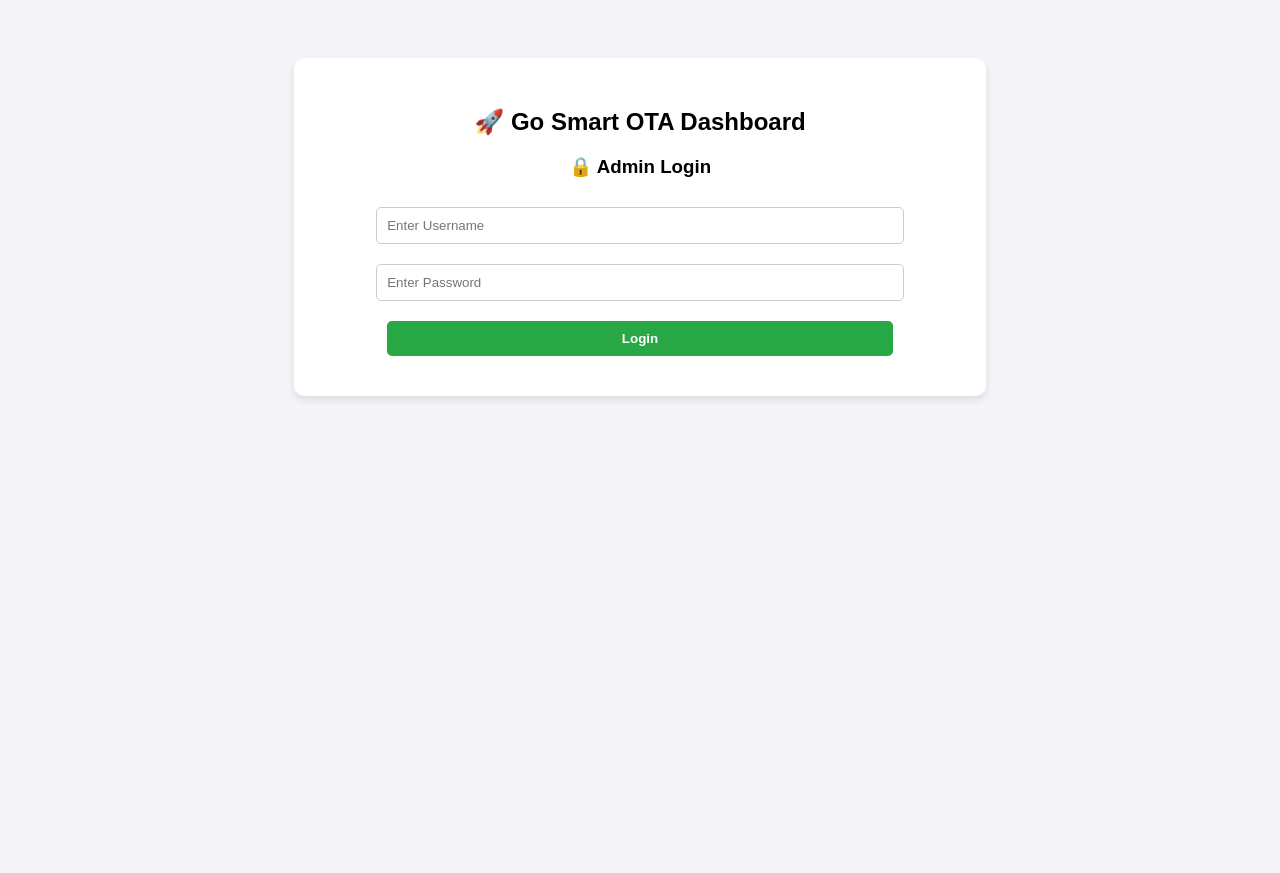
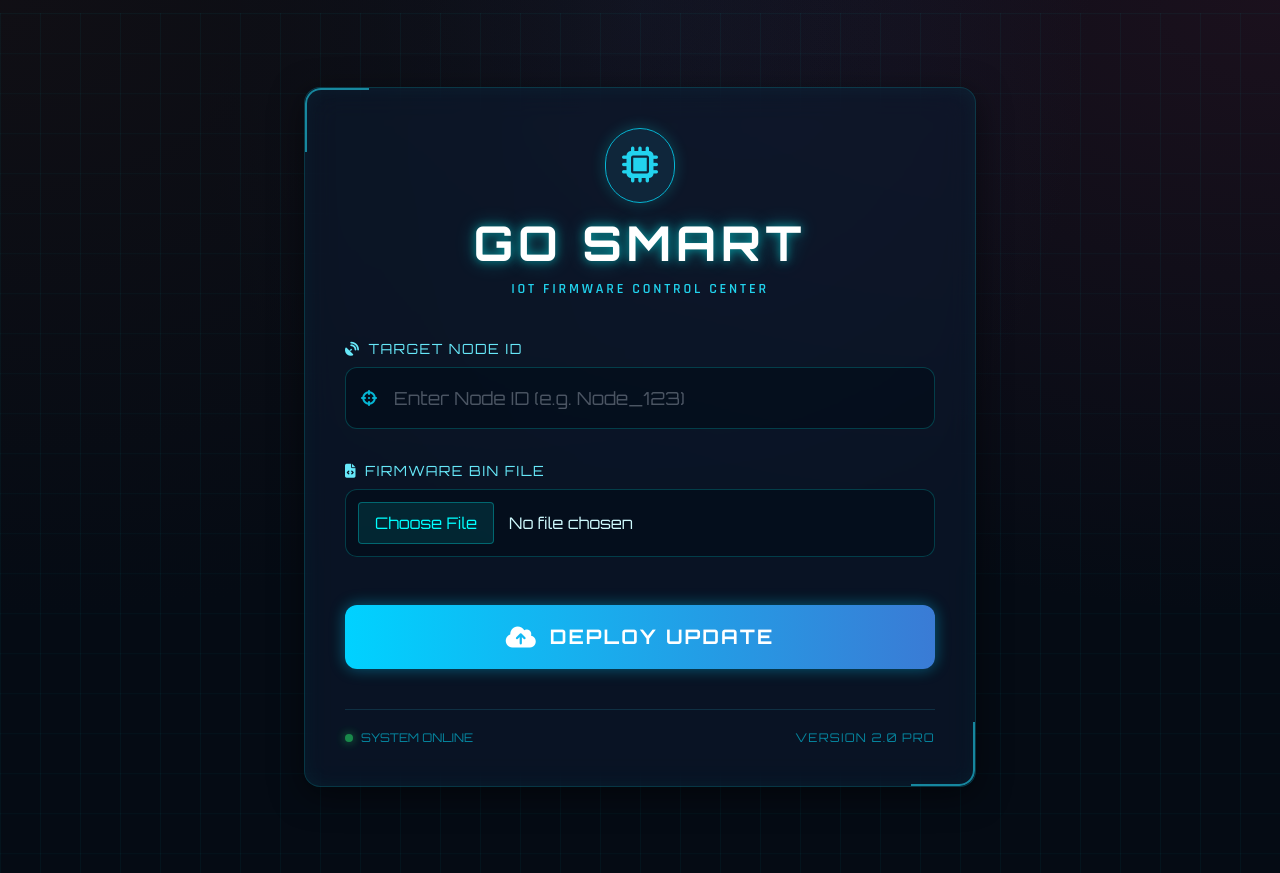
Before and after one commit to aveshpatel7/go-smartota, a Flask app: page / in a window 1280 px wide. Run offline with Flask 3, Linux system fonts and the light colour scheme; some libraries are stand-ins or nearby versions.

Commit message:
Added High-Tech Pro Dashboard

```diff
--- a/templates/index.html
+++ b/templates/index.html
@@ -1,59 +1,167 @@
 <!DOCTYPE html>
-<html>
+<html lang="en">
 <head>
-    <title>Go Smart OTA Dashboard</title>
+    <meta charset="UTF-8">
+    <meta name="viewport" content="width=device-width, initial-scale=1.0">
+    <title>Go Smart - Advanced OTA</title>
+    <!-- Tailwind CSS for high-tech styling -->
+    <script src="https://cdn.tailwindcss.com"></script>
+    <!-- Google Fonts for Sci-Fi look -->
+    <link href="https://fonts.googleapis.com/css2?family=Orbitron:wght@400;500;700&family=Rajdhani:wght@400;500;600;700&display=swap" rel="stylesheet">
+    <!-- FontAwesome for cool icons -->
+    <link rel="stylesheet" href="https://cdnjs.cloudflare.com/ajax/libs/font-awesome/6.4.0/css/all.min.css">
+
     <style>
-        body { font-family: Arial, sans-serif; text-align: center; background-color: #f4f4f9; padding-top: 50px; }
-        .box { background: white; padding: 30px; border-radius: 10px; width: 50%; margin: auto; box-shadow: 0px 4px 8px rgba(0,0,0,0.1); }
-        input, button, select { padding: 10px; margin: 10px; width: 80%; border-radius: 5px; border: 1px solid #ccc; }
-        button { background-color: #28a745; color: white; border: none; cursor: pointer; font-weight: bold; }
-        button.update-btn { background-color: #007bff; }
-        .logout-btn { background-color: #dc3545; color: white; text-decoration: none; padding: 10px 15px; border-radius: 5px; float: right; font-weight: bold;}
+        body {
+            background-color: #050b14;
+            background-image:
+                radial-gradient(at 0% 0%, hsla(253,16%,7%,1) 0, transparent 50%),
+                radial-gradient(at 50% 0%, hsla(225,39%,30%,0.2) 0, transparent 50%),
+                radial-gradient(at 100% 0%, hsla(339,49%,30%,0.2) 0, transparent 50%);
+            font-family: 'Rajdhani', sans-serif;
+            color: #e2e8f0;
+            min-height: 100vh;
+            overflow-x: hidden;
+        }
+        /* Glass Effect */
+        .glass-panel {
+            background: rgba(13, 25, 48, 0.6);
+            backdrop-filter: blur(16px);
+            -webkit-backdrop-filter: blur(16px);
+            border: 1px solid rgba(0, 255, 255, 0.15);
+            box-shadow: 0 8px 32px 0 rgba(0, 0, 0, 0.5), inset 0 0 20px rgba(0, 255, 255, 0.05);
+        }
+        .tech-font { font-family: 'Orbitron', sans-serif; }
+        .glow-text { text-shadow: 0 0 10px rgba(0, 255, 255, 0.5), 0 0 20px rgba(0, 255, 255, 0.3); }
+
+        /* Input Fields */
+        .input-field {
+            background: rgba(0, 10, 20, 0.5);
+            border: 1px solid rgba(0, 255, 255, 0.2);
+            transition: all 0.3s ease;
+        }
+        .input-field:focus {
+            border-color: rgba(0, 255, 255, 0.8);
+            box-shadow: 0 0 15px rgba(0, 255, 255, 0.3);
+            outline: none;
+        }
+
+        /* Button Glow */
+        .btn-glow {
+            background: linear-gradient(90deg, #00d2ff 0%, #3a7bd5 100%);
+            box-shadow: 0 0 15px rgba(0, 210, 255, 0.4);
+            transition: all 0.3s ease;
+        }
+        .btn-glow:hover {
+            box-shadow: 0 0 25px rgba(0, 210, 255, 0.7);
+            transform: translateY(-2px);
+        }
+
+        /* File Input Styling */
+        input[type="file"]::file-selector-button {
+            background: rgba(0, 255, 255, 0.1);
+            border: 1px solid rgba(0, 255, 255, 0.3);
+            color: #00ffff;
+            padding: 8px 16px;
+            border-radius: 4px;
+            cursor: pointer;
+            transition: all 0.3s;
+            font-family: 'Orbitron', sans-serif;
+            margin-right: 15px;
+        }
+        input[type="file"]::file-selector-button:hover { background: rgba(0, 255, 255, 0.2); }
+
+        /* Moving Grid Background */
+        .grid-bg {
+            position: fixed;
+            top: 0; left: 0; width: 100vw; height: 100vh;
+            background-image:
+                linear-gradient(rgba(0, 255, 255, 0.04) 1px, transparent 1px),
+                linear-gradient(90deg, rgba(0, 255, 255, 0.04) 1px, transparent 1px);
+            background-size: 40px 40px;
+            z-index: -1;
+            animation: gridMove 20s linear infinite;
+        }
+        @keyframes gridMove {
+            0% { transform: translateY(0); }
+            100% { transform: translateY(40px); }
+        }
     </style>
 </head>
-<body>
-    <div class="box">
-        <h2>🚀 Go Smart OTA Dashboard</h2>
+<body class="antialiased flex items-center justify-center p-4">
+    <!-- Animated Grid -->
+    <div class="grid-bg"></div>
 
-        <!-- अगर लॉगिन नहीं है, तो सिर्फ लॉगिन फॉर्म दिखाओ -->
-        {% if not session.get('logged_in') %}
-            <h3>🔒 Admin Login</h3>
-            {% if error %}
-                <p style="color: red; font-weight: bold;">{{ error }}</p>
-            {% endif %}
-            <form method="POST" action="/">
-                <input type="text" name="username" placeholder="Enter Username" required><br>
-                <input type="password" name="password" placeholder="Enter Password" required><br>
-                <button type="submit">Login</button>
-            </form>
+    <div class="w-full max-w-2xl glass-panel rounded-2xl p-8 sm:p-10 relative overflow-hidden">
+        <!-- Sci-Fi Corner Accents -->
+        <div class="absolute top-0 left-0 w-16 h-16 border-t-2 border-l-2 border-cyan-400 opacity-60 rounded-tl-2xl"></div>
+        <div class="absolute bottom-0 right-0 w-16 h-16 border-b-2 border-r-2 border-cyan-400 opacity-60 rounded-br-2xl"></div>
 
-        <!-- अगर लॉगिन है, तो असली डैशबोर्ड दिखाओ -->
-        {% else %}
-            <a href="/logout" class="logout-btn">Logout</a>
-            <div style="clear: both;"></div>
+        <!-- Header -->
+        <div class="text-center mb-10">
+            <div class="inline-block p-4 rounded-full bg-cyan-900 bg-opacity-30 border border-cyan-500 mb-4 shadow-[0_0_15px_rgba(0,255,255,0.2)]">
+                <i class="fa-solid fa-microchip text-4xl text-cyan-400"></i>
+            </div>
+            <h1 class="text-4xl sm:text-5xl font-bold tech-font text-white tracking-widest glow-text uppercase">Go Smart</h1>
+            <p class="text-cyan-400 font-semibold tracking-[0.2em] mt-3 text-sm uppercase">IoT Firmware Control Center</p>
+        </div>
 
-            <h3>1. Upload Firmware (.bin)</h3>
-            <form action="/upload" method="POST" enctype="multipart/form-data">
-                <input type="file" name="file" accept=".bin" required>
-                <button type="submit">Upload Firmware</button>
-            </form>
+        <!-- Form -->
+        <form id="otaForm" action="/send_ota" method="POST" enctype="multipart/form-data" class="space-y-8">
 
-            <hr>
+            <!-- Node ID Field -->
+            <div class="space-y-2">
+                <label class="block text-cyan-300 tech-font text-sm tracking-widest uppercase">
+                    <i class="fa-solid fa-satellite-dish mr-2"></i>Target Node ID
+                </label>
+                <div class="relative">
+                    <div class="absolute inset-y-0 left-0 flex items-center pl-4 pointer-events-none">
+                        <i class="fa-solid fa-crosshairs text-cyan-500"></i>
+                    </div>
+                    <input type="text" name="node_id" required placeholder="Enter Node ID (e.g. Node_123)"
+                        class="w-full pl-12 pr-4 py-4 rounded-xl input-field text-white placeholder-gray-600 tech-font text-lg focus:outline-none">
+                </div>
+            </div>
 
-            <h3>2. Send OTA Update</h3>
-            <form action="/send_ota" method="POST">
-                <input type="text" name="node_id" placeholder="Enter NODE_ID (e.g. 4L-NODE-2FD6E4)" required>
+            <!-- Firmware File Field -->
+            <div class="space-y-2">
+                <label class="block text-cyan-300 tech-font text-sm tracking-widest uppercase">
+                    <i class="fa-solid fa-file-code mr-2"></i>Firmware Bin File
+                </label>
+                <div class="relative">
+                    <input type="file" name="firmware" accept=".bin" required
+                        class="w-full p-3 rounded-xl input-field text-cyan-100 tech-font cursor-pointer focus:outline-none">
+                </div>
+            </div>
 
-                <select name="filename" required>
-                    <option value="">Select Firmware to Send...</option>
-                    {% for file in files %}
-                        <option value="{{ file }}">{{ file }}</option>
-                    {% endfor %}
-                </select>
+            <!-- Upload Button -->
+            <div class="pt-4">
+                <button type="submit" class="w-full btn-glow text-white tech-font font-bold text-xl py-4 rounded-xl flex justify-center items-center gap-3 uppercase tracking-widest relative overflow-hidden group">
+                    <!-- Hover Effect Background -->
+                    <span class="absolute inset-0 w-full h-full bg-white/20 group-hover:scale-x-100 origin-left scale-x-0 transition-transform duration-500 ease-out"></span>
+                    <i class="fa-solid fa-cloud-arrow-up z-10 text-2xl"></i>
+                    <span class="z-10">Deploy Update</span>
+                </button>
+            </div>
+        </form>
 
-                <button type="submit" class="update-btn">Send OTA Command</button>
-            </form>
-        {% endif %}
+        <!-- Footer / Server Status -->
+        <div class="mt-10 flex justify-between items-center text-xs text-cyan-500/70 tech-font border-t border-cyan-900/50 pt-5">
+            <div class="flex items-center gap-2">
+                <div class="w-2 h-2 rounded-full bg-green-500 shadow-[0_0_10px_#22c55e] animate-pulse"></div>
+                SYSTEM ONLINE
+            </div>
+            <div class="tracking-widest">VERSION 2.0 PRO</div>
+        </div>
     </div>
+
+    <!-- Script for Loading Animation -->
+    <script>
+        document.getElementById('otaForm').addEventListener('submit', function() {
+            const btn = this.querySelector('button[type="submit"]');
+            btn.innerHTML = '<i class="fa-solid fa-circle-notch fa-spin z-10 text-2xl"></i><span class="z-10 tracking-widest">TRANSMITTING...</span>';
+            btn.classList.add('opacity-75', 'cursor-not-allowed');
+        });
+    </script>
 </body>
 </html>
```
